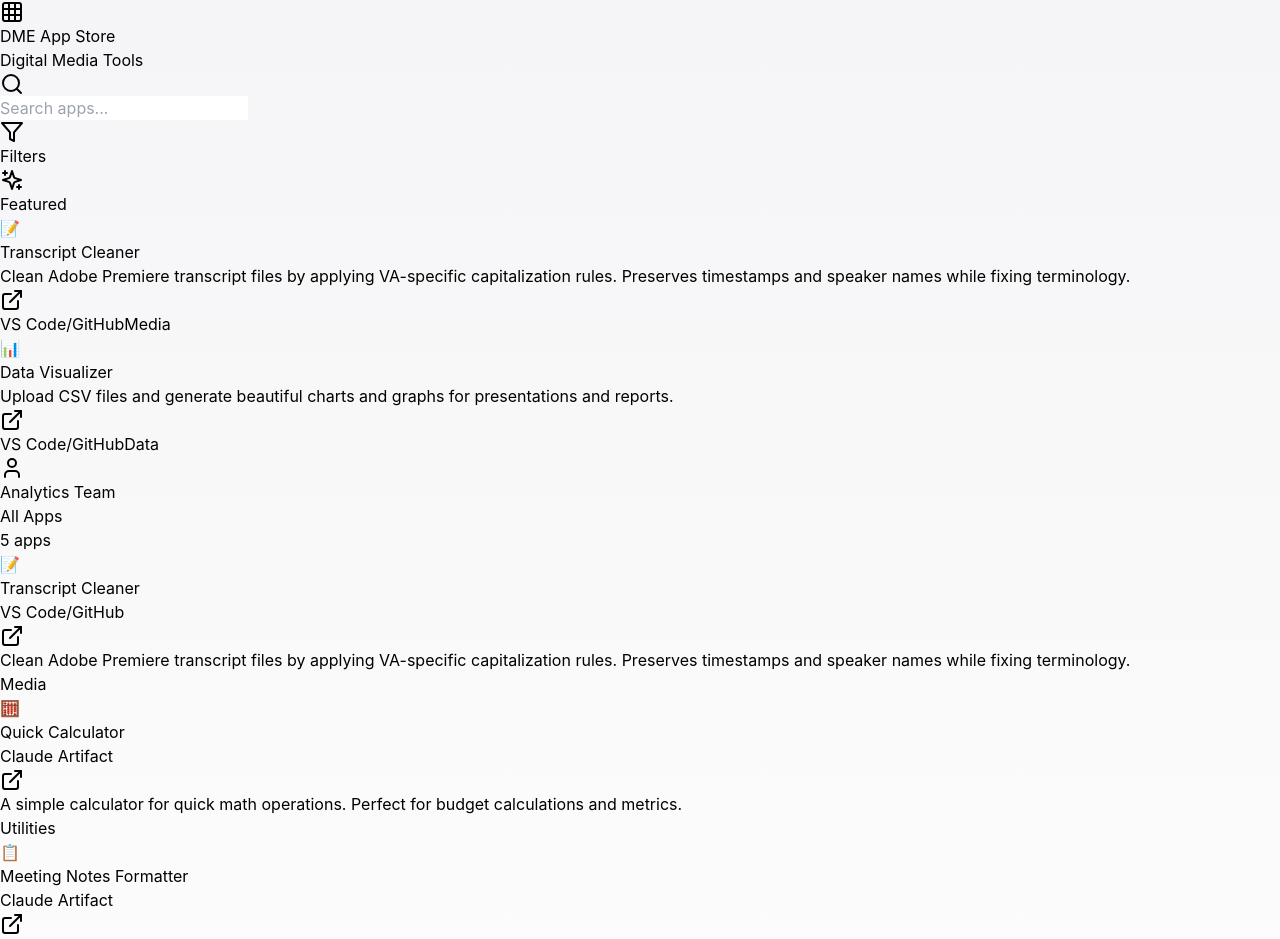
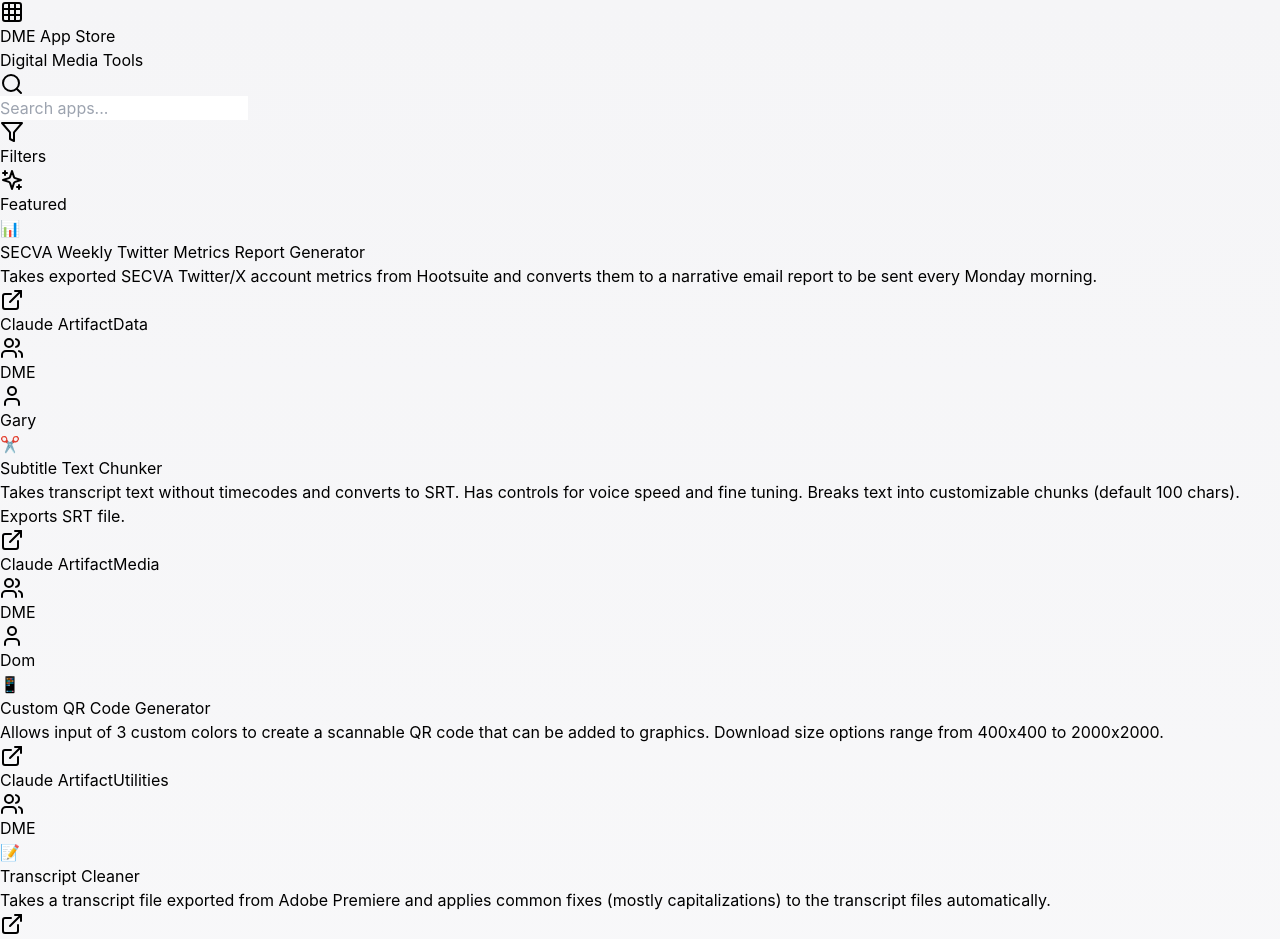
Before and after one commit to dominiqueramirez/DME-App-Store, a React (Vite) app: page / in a window 1280 px wide. Shown: the top 939 px of the page. Built offline with nearby package versions, Linux system fonts and the light colour scheme.

Commit message:
Add all DME apps with team filter

```diff
--- a/src/components/AppStore.jsx
+++ b/src/components/AppStore.jsx
@@ -1,11 +1,12 @@
 import React, { useState, useMemo } from 'react';
-import { Search, Filter, ExternalLink, X, ChevronDown, Sparkles, Grid3X3, User } from 'lucide-react';
-import { apps, categories, platforms, getTeamMembers } from '../data/apps';
+import { Search, Filter, ExternalLink, X, ChevronDown, Sparkles, Grid3X3, User, Users } from 'lucide-react';
+import { apps, categories, platforms, teams, getTeamMembers } from '../data/apps';
 
 const AppStore = () => {
   const [searchQuery, setSearchQuery] = useState('');
   const [selectedCategory, setSelectedCategory] = useState('all');
   const [selectedPlatform, setSelectedPlatform] = useState('all');
+  const [selectedTeam, setSelectedTeam] = useState('all');
   const [selectedPerson, setSelectedPerson] = useState('all');
   const [showFilters, setShowFilters] = useState(false);
 
@@ -26,12 +27,15 @@
       // Platform filter
       const matchesPlatform = selectedPlatform === 'all' || app.platform === selectedPlatform;
 
+      // Team filter
+      const matchesTeam = selectedTeam === 'all' || app.team === selectedTeam;
+
       // Person filter
       const matchesPerson = selectedPerson === 'all' ||
         app.designedFor.includes(selectedPerson) ||
         app.designedFor.includes('Everyone');
 
-      return matchesSearch && matchesCategory && matchesPlatform && matchesPerson;
+      return matchesSearch && matchesCategory && matchesPlatform && matchesTeam && matchesPerson;
     });
   }, [searchQuery, selectedCategory, selectedPlatform, selectedPerson]);
 
@@ -49,10 +53,11 @@
     setSearchQuery('');
     setSelectedCategory('all');
     setSelectedPlatform('all');
+    setSelectedTeam('all');
     setSelectedPerson('all');
   };
 
-  const hasActiveFilters = searchQuery || selectedCategory !== 'all' || selectedPlatform !== 'all' || selectedPerson !== 'all';
+  const hasActiveFilters = searchQuery || selectedCategory !== 'all' || selectedPlatform !== 'all' || selectedTeam !== 'all' || selectedPerson !== 'all';
 
   return (
     <div className="min-h-screen">
@@ -140,6 +145,20 @@
                   >
                     {platforms.map(plat => (
                       <option key={plat.id} value={plat.id}>{plat.name}</option>
+                    ))}
+                  </select>
+                </div>
+
+                {/* Team Filter */}
+                <div className="flex items-center gap-2">
+                  <span className="text-sm text-gray-500">Team:</span>
+                  <select
+                    value={selectedTeam}
+                    onChange={(e) => setSelectedTeam(e.target.value)}
+                    className="bg-gray-100 border-0 rounded-lg px-3 py-1.5 text-sm focus:ring-2 focus:ring-blue-500"
+                  >
+                    {teams.map(team => (
+                      <option key={team.id} value={team.id}>{team.name}</option>
                     ))}
                   </select>
                 </div>
@@ -270,6 +289,10 @@
           <span className="inline-flex items-center px-2.5 py-0.5 rounded-full text-xs font-medium bg-gray-100 text-gray-700">
             {app.category}
           </span>
+          <span className="inline-flex items-center gap-1 px-2.5 py-0.5 rounded-full text-xs font-medium bg-indigo-100 text-indigo-700">
+            <Users className="w-3 h-3" />
+            {app.team}
+          </span>
           {app.designedFor[0] !== 'Everyone' && (
             <span className="inline-flex items-center gap-1 px-2.5 py-0.5 rounded-full text-xs font-medium bg-green-100 text-green-700">
               <User className="w-3 h-3" />
--- a/src/data/apps.js
+++ b/src/data/apps.js
@@ -10,6 +10,7 @@
  *   iconBg: 'gradient classes for icon background',
  *   category: 'Productivity' | 'Media' | 'Data' | 'Communication' | 'Utilities' | 'Documentation',
  *   platform: 'Claude Artifact' | 'VS Code/GitHub' | 'Slack',
+ *   team: 'DME' | 'Other Team Name',
  *   designedFor: ['Person1', 'Person2'] or ['Everyone'],
  *   url: 'https://link-to-app',
  *   dateAdded: '2025-12-05',
@@ -18,74 +19,180 @@
  */
 
 export const apps = [
-  // ============================================
-  // EXAMPLE APPS - Replace with your real apps!
-  // ============================================
+  {
+    id: 'timecode-to-srt',
+    name: 'Timecode to SRT Converter',
+    description: 'Convert transcripts with HH;MM;SS;FF timecodes to standard SRT subtitle format.',
+    icon: '⏱️',
+    iconBg: 'from-blue-500 to-blue-600',
+    category: 'Media',
+    platform: 'Claude Artifact',
+    team: 'DME',
+    designedFor: ['Pablo'],
+    url: 'https://claude.ai/public/artifacts/5ca5ea71-8f4c-4355-8591-d4bcc596507e',
+    dateAdded: '2025-12-05',
+    featured: false,
+  },
+  {
+    id: 'secva-response-comment',
+    name: 'SECVA Response Comment Generator',
+    description: 'Converts Slack _dme_sec_response_picks List Exported CSV to copy/paste email.',
+    icon: '📧',
+    iconBg: 'from-purple-500 to-purple-600',
+    category: 'Communication',
+    platform: 'Claude Artifact',
+    team: 'DME',
+    designedFor: ['Pablo'],
+    url: 'https://claude.ai/public/artifacts/dd6dd119-90b5-4f8e-9a4d-12f749777fba',
+    dateAdded: '2025-12-05',
+    featured: false,
+  },
+  {
+    id: 'secva-twitter-metrics',
+    name: 'SECVA Weekly Twitter Metrics Report Generator',
+    description: 'Takes exported SECVA Twitter/X account metrics from Hootsuite and converts them to a narrative email report to be sent every Monday morning.',
+    icon: '📊',
+    iconBg: 'from-sky-500 to-blue-600',
+    category: 'Data',
+    platform: 'Claude Artifact',
+    team: 'DME',
+    designedFor: ['Gary'],
+    url: 'https://claude.ai/public/artifacts/f814092b-9117-49f3-93c0-6d6a7775d904',
+    dateAdded: '2025-12-05',
+    featured: true,
+  },
+  {
+    id: 'csv-text-extractor-claude',
+    name: 'CSV Text Extractor',
+    description: 'Takes a CSV with Speaker Name / Start Time / End Time / Text fields, and extracts the contents of the text fields and makes them copyable.',
+    icon: '📋',
+    iconBg: 'from-green-500 to-emerald-600',
+    category: 'Data',
+    platform: 'Claude Artifact',
+    team: 'DME',
+    designedFor: ['Chris'],
+    url: 'https://claude.ai/public/artifacts/0d333eba-7a5e-4f1e-98db-644d51924ad0',
+    dateAdded: '2025-12-05',
+    featured: false,
+  },
+  {
+    id: 'csv-text-extractor-vscode',
+    name: 'CSV Text Extractor',
+    description: 'Takes a CSV with Speaker Name / Start Time / End Time / Text fields, and extracts the contents of the text fields. Reachable on VA network.',
+    icon: '📋',
+    iconBg: 'from-green-500 to-emerald-600',
+    category: 'Data',
+    platform: 'VS Code/GitHub',
+    team: 'DME',
+    designedFor: ['Chris'],
+    url: 'https://dominiqueramirez.github.io/csv-text-extractor/',
+    dateAdded: '2025-12-05',
+    featured: false,
+  },
+  {
+    id: 'sbv-to-srt',
+    name: 'SBV to SRT Converter',
+    description: 'Takes an SBV file and turns it into an SRT format.',
+    icon: '🔄',
+    iconBg: 'from-orange-500 to-red-500',
+    category: 'Media',
+    platform: 'VS Code/GitHub',
+    team: 'DME',
+    designedFor: ['Chris'],
+    url: 'https://dominiqueramirez.github.io/sbv-to-srt/',
+    dateAdded: '2025-12-05',
+    featured: false,
+  },
+  {
+    id: 'sm-selector-tool',
+    name: 'SM Selector Tool',
+    description: 'Takes exported HS Analytics ZIP file report and breaks out list of top engagement tweets for selection. Each tweet is added to an email preview that can be copied to clipboard.',
+    icon: '🐦',
+    iconBg: 'from-sky-400 to-blue-500',
+    category: 'Data',
+    platform: 'Claude Artifact',
+    team: 'DME',
+    designedFor: ['Gary'],
+    url: 'https://claude.ai/public/artifacts/49f19f3c-cc01-40df-be8f-e49766b189da',
+    dateAdded: '2025-12-05',
+    featured: false,
+  },
+  {
+    id: 'subtitle-text-chunker',
+    name: 'Subtitle Text Chunker',
+    description: 'Takes transcript text without timecodes and converts to SRT. Has controls for voice speed and fine tuning. Breaks text into customizable chunks (default 100 chars). Exports SRT file.',
+    icon: '✂️',
+    iconBg: 'from-violet-500 to-purple-600',
+    category: 'Media',
+    platform: 'Claude Artifact',
+    team: 'DME',
+    designedFor: ['Dom'],
+    url: 'https://claude.ai/public/artifacts/70c21ede-2d7d-4146-8a8b-530dfeccc7b1',
+    dateAdded: '2025-12-05',
+    featured: true,
+  },
+  {
+    id: 'wordpress-safelinks-remover',
+    name: 'WordPress Safelinks Remover',
+    description: 'Takes HTML content from WordPress Code Editor and scans it for Microsoft Safelinks. Parses and removes Safelinks rendering normal links. Options to copy individual hyperlinks or clean the entire post.',
+    icon: '🔗',
+    iconBg: 'from-blue-600 to-indigo-600',
+    category: 'Utilities',
+    platform: 'Claude Artifact',
+    team: 'DME',
+    designedFor: ['Jason'],
+    url: 'https://claude.ai/public/artifacts/022c7bc4-32ce-4c5c-88fe-12ca894d97a9',
+    dateAdded: '2025-12-05',
+    featured: false,
+  },
+  {
+    id: 'custom-qr-code',
+    name: 'Custom QR Code Generator',
+    description: 'Allows input of 3 custom colors to create a scannable QR code that can be added to graphics. Download size options range from 400x400 to 2000x2000.',
+    icon: '📱',
+    iconBg: 'from-pink-500 to-rose-500',
+    category: 'Utilities',
+    platform: 'Claude Artifact',
+    team: 'DME',
+    designedFor: ['Everyone'],
+    url: 'https://claude.ai/public/artifacts/1b285c3c-ab0d-496b-97fa-997855de6bec',
+    dateAdded: '2025-12-05',
+    featured: true,
+  },
   {
     id: 'transcript-cleaner',
     name: 'Transcript Cleaner',
-    description: 'Clean Adobe Premiere transcript files by applying VA-specific capitalization rules. Preserves timestamps and speaker names while fixing terminology.',
+    description: 'Takes a transcript file exported from Adobe Premiere and applies common fixes (mostly capitalizations) to the transcript files automatically.',
     icon: '📝',
-    iconBg: 'from-blue-500 to-blue-600',
+    iconBg: 'from-teal-500 to-cyan-600',
     category: 'Media',
     platform: 'VS Code/GitHub',
-    designedFor: ['Everyone'],
+    team: 'DME',
+    designedFor: ['Chris'],
     url: 'https://dominiqueramirez.github.io/Transcript-Cleaner/',
     dateAdded: '2025-11-19',
     featured: true,
   },
   {
-    id: 'example-artifact-1',
-    name: 'Quick Calculator',
-    description: 'A simple calculator for quick math operations. Perfect for budget calculations and metrics.',
-    icon: '🧮',
-    iconBg: 'from-green-500 to-emerald-600',
-    category: 'Utilities',
+    id: 'instagram-reels-metrics',
+    name: 'Instagram Reels Metrics Tracker',
+    description: 'Converts screenshots of the Instagram Reels page into data tables with full metrics. Paste screenshots, cross out unwanted reels, and it extracts all view metrics using AI.',
+    icon: '📸',
+    iconBg: 'from-gradient-to-r from-purple-500 via-pink-500 to-orange-500',
+    category: 'Data',
     platform: 'Claude Artifact',
-    designedFor: ['Everyone'],
-    url: '#',
-    dateAdded: '2025-12-01',
-    featured: false,
-  },
-  {
-    id: 'example-artifact-2',
-    name: 'Meeting Notes Formatter',
-    description: 'Format and organize meeting notes with automatic headings, action items, and attendee lists.',
-    icon: '📋',
-    iconBg: 'from-purple-500 to-purple-600',
-    category: 'Productivity',
-    platform: 'Claude Artifact',
-    designedFor: ['Julia', 'Phil'],
-    url: '#',
-    dateAdded: '2025-12-03',
-    featured: false,
-  },
-  {
-    id: 'example-github-1',
-    name: 'Data Visualizer',
-    description: 'Upload CSV files and generate beautiful charts and graphs for presentations and reports.',
-    icon: '📊',
-    iconBg: 'from-orange-500 to-red-500',
-    category: 'Data',
-    platform: 'VS Code/GitHub',
-    designedFor: ['Analytics Team'],
-    url: '#',
-    dateAdded: '2025-11-25',
+    team: 'DME',
+    designedFor: ['Chris'],
+    url: 'https://claude.ai/public/artifacts/ba0d32d2-ba04-4e81-b40d-0adb568b6392',
+    dateAdded: '2025-12-05',
     featured: true,
   },
-  {
-    id: 'example-slack-1',
-    name: 'Status Bot',
-    description: 'Slack workflow for quick status updates and team check-ins.',
-    icon: '🤖',
-    iconBg: 'from-pink-500 to-rose-500',
-    category: 'Communication',
-    platform: 'Slack',
-    designedFor: ['Everyone'],
-    url: '#',
-    dateAdded: '2025-11-20',
-    featured: false,
-  },
+];
+
+// Teams
+export const teams = [
+  { id: 'all', name: 'All Teams' },
+  { id: 'DME', name: 'DME' },
 ];
 
 // Categories with icons and colors
@@ -104,7 +211,6 @@
   { id: 'all', name: 'All Platforms', color: 'bg-gray-100 text-gray-800' },
   { id: 'Claude Artifact', name: 'Claude Artifact', color: 'bg-orange-100 text-orange-800' },
   { id: 'VS Code/GitHub', name: 'VS Code/GitHub', color: 'bg-blue-100 text-blue-800' },
-  { id: 'Slack', name: 'Slack', color: 'bg-purple-100 text-purple-800' },
 ];
 
 // Extract unique team members from apps
```
